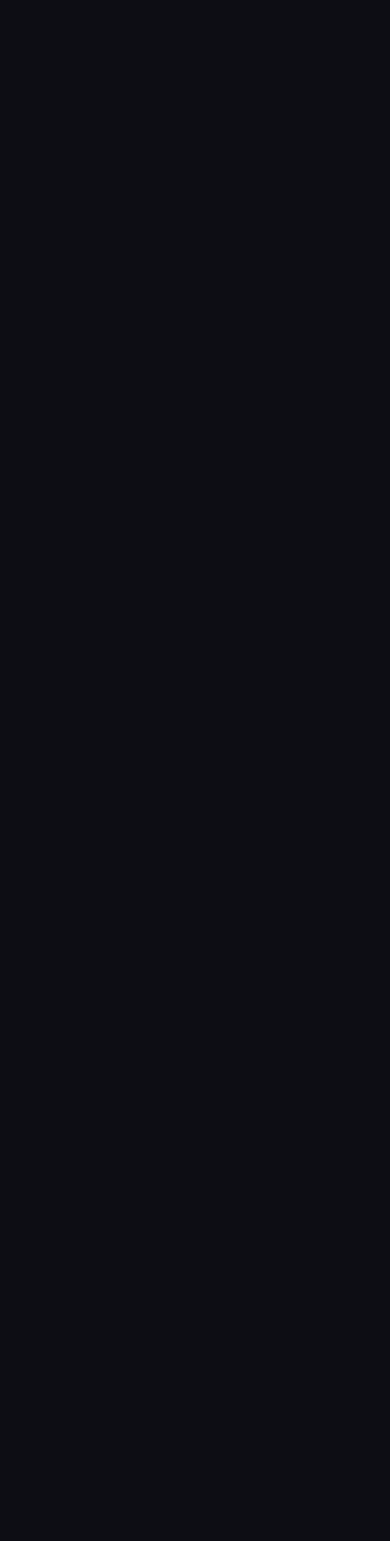
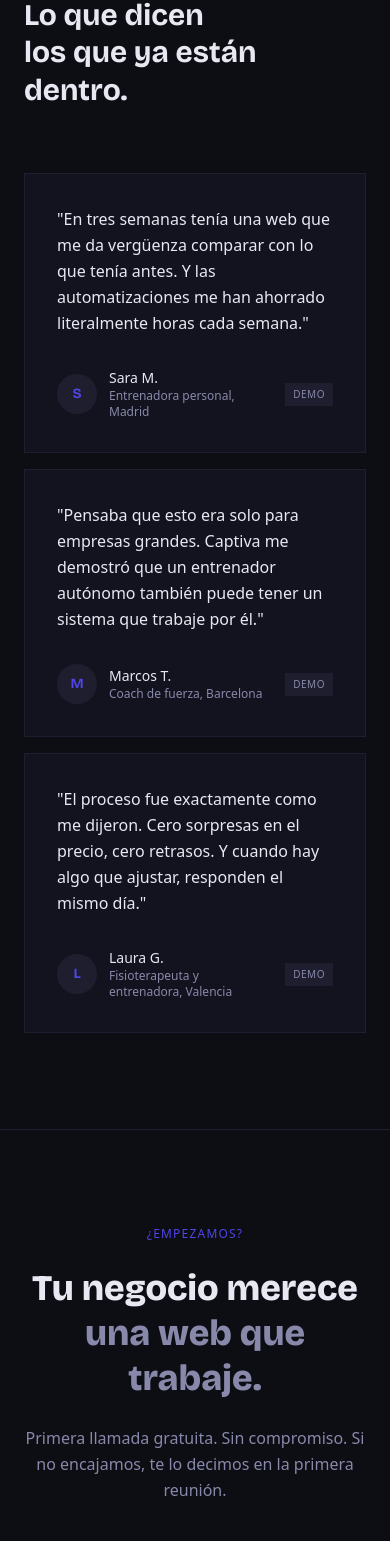
Before and after one commit to Ricardo2325/captiva, a Next.js app: page / in a window 390 px wide. Shown: the part 7465-9006 px from the top of the page. Before the commit the page ends 7333 px from the top, so only its background shows below. Built offline with nearby package versions, Linux system fonts and the light colour scheme.

Commit message:
feat: Testimonials, CtaFinal and Footer sections

```diff
--- a/src/app/page.tsx
+++ b/src/app/page.tsx
@@ -4,9 +4,13 @@ import Services from '@/components/Services';
 import Portfolio from '@/components/Portfolio';
 import Process from '@/components/Process';
 import About from '@/components/About';
+import Testimonials from '@/components/Testimonials';
+import CtaFinal from '@/components/CtaFinal';
+import Footer from '@/components/Footer';
 
 export default function Home() {
   return (
+    <>
       <main>
         <Hero />
         <ValueProps />
@@ -14,6 +18,10 @@ export default function Home() {
         <Portfolio />
         <Process />
         <About />
+        <Testimonials />
+        <CtaFinal />
       </main>
+      <Footer />
+    </>
   );
 }
--- /dev/null
+++ b/src/components/CtaFinal.tsx
@@ -0,0 +1,51 @@
+'use client';
+
+import Link from 'next/link';
+import { motion } from 'framer-motion';
+
+const ease = [0.22, 1, 0.36, 1] as const;
+
+export default function CtaFinal() {
+  return (
+    <section
+      id="contacto"
+      className="px-6 md:px-12 py-24 md:py-32"
+      style={{ borderTop: '1px solid #1e1e2e' }}
+    >
+      <div className="max-w-4xl mx-auto text-center">
+        <motion.div
+          initial={{ opacity: 0, y: 28 }}
+          whileInView={{ opacity: 1, y: 0 }}
+          viewport={{ once: true }}
+          transition={{ duration: 0.7, ease }}
+        >
+          <p className="text-xs tracking-widest uppercase mb-6" style={{ color: '#4f46e5' }}>
+            ¿Empezamos?
+          </p>
+          <h2
+            className="font-display font-extrabold leading-tight mb-6 text-4xl md:text-5xl lg:text-6xl"
+            style={{ color: '#e8e8f2' }}
+          >
+            Tu negocio merece<br />
+            <span style={{ color: '#8888aa' }}>una web que trabaje.</span>
+          </h2>
+          <p className="text-base md:text-lg leading-relaxed mb-10 max-w-lg mx-auto" style={{ color: '#8888aa' }}>
+            Primera llamada gratuita. Sin compromiso. Si no encajamos, te lo decimos en la primera reunión.
+          </p>
+          <Link
+            href="https://calendly.com"
+            target="_blank"
+            rel="noopener noreferrer"
+            className="inline-flex items-center gap-3 px-8 py-4 text-sm font-medium transition-all duration-200 hover:opacity-90 hover:scale-[1.02]"
+            style={{ backgroundColor: '#4f46e5', color: '#e8e8f2' }}
+          >
+            Reserva una llamada gratuita
+            <svg width="16" height="16" viewBox="0 0 16 16" fill="none" stroke="currentColor" strokeWidth="1.75" strokeLinecap="round" strokeLinejoin="round">
+              <path d="M3 8h10M9 4l4 4-4 4" />
+            </svg>
+          </Link>
+        </motion.div>
+      </div>
+    </section>
+  );
+}
--- /dev/null
+++ b/src/components/Footer.tsx
@@ -0,0 +1,41 @@
+import Link from 'next/link';
+
+export default function Footer() {
+  return (
+    <footer
+      className="px-6 md:px-12 py-10"
+      style={{ borderTop: '1px solid #1e1e2e' }}
+    >
+      <div className="max-w-6xl mx-auto flex flex-col md:flex-row items-center justify-between gap-6">
+
+        {/* Logo */}
+        <span className="font-display font-extrabold text-lg" style={{ color: '#e8e8f2' }}>
+          Captiva
+        </span>
+
+        {/* Legal links */}
+        <div className="flex items-center gap-6 text-xs" style={{ color: '#8888aa' }}>
+          <Link href="#" className="hover:text-text-primary transition-colors duration-200">
+            Política de privacidad
+          </Link>
+          <Link href="#" className="hover:text-text-primary transition-colors duration-200">
+            Aviso legal
+          </Link>
+          <Link href="#" className="hover:text-text-primary transition-colors duration-200">
+            Cookies
+          </Link>
+        </div>
+
+        {/* Contact */}
+        <a
+          href="mailto:hola@captiva.es"
+          className="text-xs transition-colors duration-200 hover:text-text-primary"
+          style={{ color: '#8888aa' }}
+        >
+          hola@captiva.es
+        </a>
+
+      </div>
+    </footer>
+  );
+}
--- /dev/null
+++ b/src/components/Testimonials.tsx
@@ -0,0 +1,112 @@
+'use client';
+
+import { motion } from 'framer-motion';
+
+const testimonials = [
+  {
+    quote: 'En tres semanas tenía una web que me da vergüenza comparar con lo que tenía antes. Y las automatizaciones me han ahorrado literalmente horas cada semana.',
+    name: 'Sara M.',
+    role: 'Entrenadora personal, Madrid',
+    initial: 'S',
+  },
+  {
+    quote: 'Pensaba que esto era solo para empresas grandes. Captiva me demostró que un entrenador autónomo también puede tener un sistema que trabaje por él.',
+    name: 'Marcos T.',
+    role: 'Coach de fuerza, Barcelona',
+    initial: 'M',
+  },
+  {
+    quote: 'El proceso fue exactamente como me dijeron. Cero sorpresas en el precio, cero retrasos. Y cuando hay algo que ajustar, responden el mismo día.',
+    name: 'Laura G.',
+    role: 'Fisioterapeuta y entrenadora, Valencia',
+    initial: 'L',
+  },
+];
+
+const ease = [0.22, 1, 0.36, 1] as const;
+
+const containerVariants = {
+  hidden: {},
+  visible: { transition: { staggerChildren: 0.12 } },
+};
+
+const itemVariants = {
+  hidden: { opacity: 0, y: 28 },
+  visible: {
+    opacity: 1,
+    y: 0,
+    transition: { duration: 0.6, ease: [0.22, 1, 0.36, 1] as const },
+  },
+};
+
+export default function Testimonials() {
+  return (
+    <section
+      className="px-6 md:px-12 py-24 md:py-32"
+      style={{ borderTop: '1px solid #1e1e2e' }}
+    >
+      <div className="max-w-6xl mx-auto">
+
+        <motion.div
+          initial={{ opacity: 0, y: 20 }}
+          whileInView={{ opacity: 1, y: 0 }}
+          viewport={{ once: true }}
+          transition={{ duration: 0.6, ease }}
+          className="mb-16 md:mb-20"
+        >
+          <p className="text-xs tracking-widest uppercase mb-4" style={{ color: '#4f46e5' }}>
+            Testimonios
+          </p>
+          <h2
+            className="font-display font-bold leading-tight text-3xl md:text-4xl lg:text-5xl max-w-xl"
+            style={{ color: '#e8e8f2' }}
+          >
+            Lo que dicen<br />los que ya están dentro.
+          </h2>
+        </motion.div>
+
+        <motion.div
+          variants={containerVariants}
+          initial="hidden"
+          whileInView="visible"
+          viewport={{ once: true, margin: '-80px' }}
+          className="grid grid-cols-1 md:grid-cols-3 gap-4"
+        >
+          {testimonials.map((t) => (
+            <motion.div
+              key={t.name}
+              variants={itemVariants}
+              className="flex flex-col justify-between p-8 gap-8"
+              style={{ backgroundColor: '#13131f', border: '1px solid #1e1e2e' }}
+            >
+              <p className="text-base leading-relaxed" style={{ color: '#e8e8f2' }}>
+                "{t.quote}"
+              </p>
+              <div className="flex items-center gap-3">
+                <div
+                  className="w-10 h-10 rounded-full flex items-center justify-center flex-shrink-0"
+                  style={{ backgroundColor: '#1e1e2e' }}
+                >
+                  <span className="font-display font-bold text-sm" style={{ color: '#4f46e5' }}>
+                    {t.initial}
+                  </span>
+                </div>
+                <div>
+                  <p className="text-sm font-medium" style={{ color: '#e8e8f2' }}>{t.name}</p>
+                  <p className="text-xs" style={{ color: '#8888aa' }}>{t.role}</p>
+                </div>
+                <span
+                  className="ml-auto text-[10px] tracking-wider uppercase px-2 py-1 flex-shrink-0"
+                  style={{ backgroundColor: '#1e1e2e', color: '#8888aa' }}
+                >
+                  Demo
+                </span>
+              </div>
+            </motion.div>
+          ))}
+        </motion.div>
+
+      </div>
+    </section>
+  );
+}
```
Lines whose indentation alone changed are shown as unchanged.
